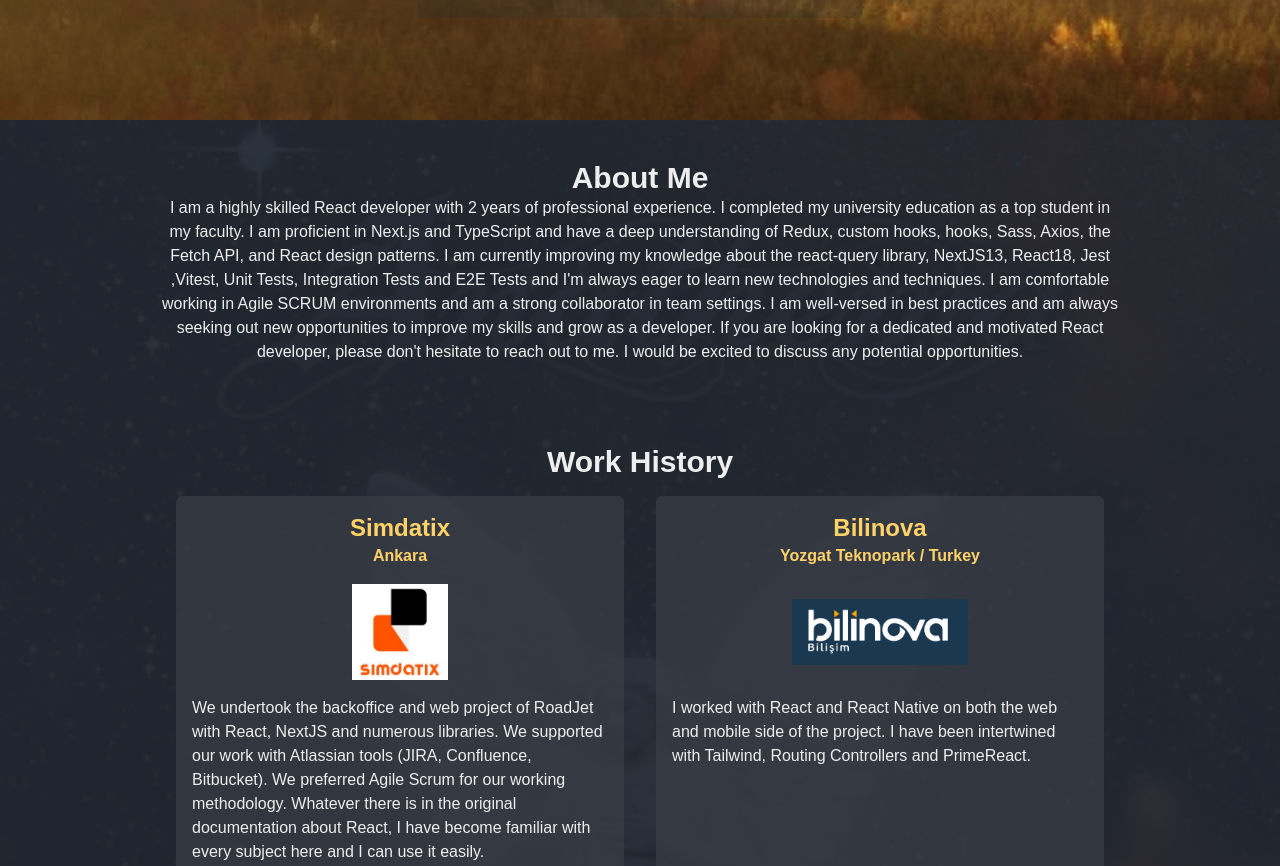
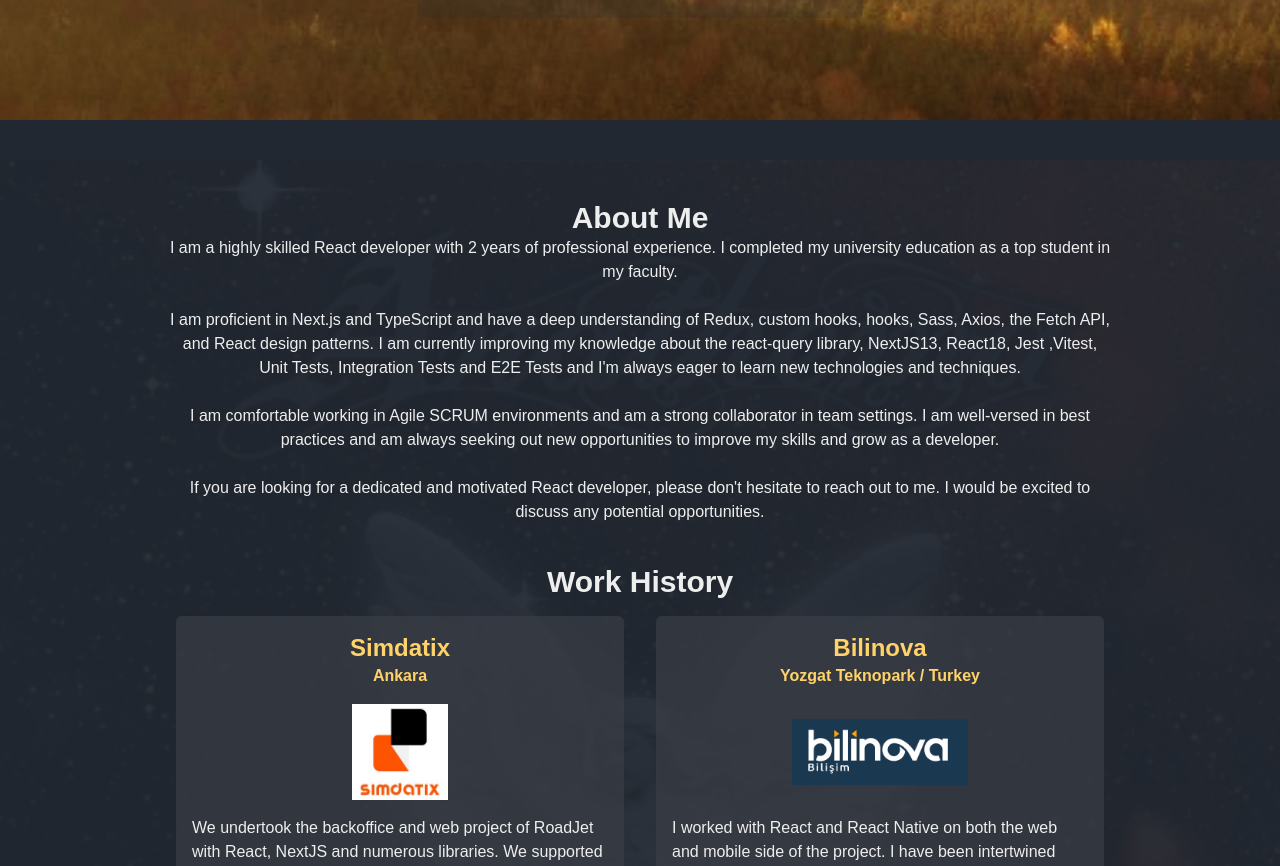
Before and after one commit to darimuhittin/personal-website, a Next.js app: page / in a window 1280 px wide. Shown: the part 680-1546 px from the top of the page. Built offline with nearby package versions, Linux system fonts and the light colour scheme.

Commit message:
Description and title updated for seo.

```diff
--- a/pages/index.js
+++ b/pages/index.js
@@ -30,8 +30,15 @@ export default function Home() {
   return (
     <div className="bg-first text-fourth">
       <Head>
-        <title>Muhittin Darı</title>
-        <meta name="description" content="Muhittin Darı personal website." />
+        <title>
+          Muhittin Darı - Experienced React Developer for High-Quality Web
+          Applications
+        </title>
+        <meta
+          name="description"
+          content="Welcome to the website of Muhittin Darı, an experienced React developer specializing in building high-quality web applications. With expertise in the latest React frameworks and tools, Muhittin can help bring your ideas to life and create engaging user experiences. Explore his portfolio and services to learn how he can help take your web development projects to the next level."
+        />
+
         <link rel="icon" href="/favicon.ico" />
         <link
           rel="stylesheet"
@@ -93,26 +100,32 @@ export default function Home() {
           </div>
         </section>
         <section className="sm:px-10 md:px-20 lg:px-40 bgAngelica">
-          <section className="flex flex-col text-center py-10">
-            <h5 className={styles.sectionTitle}>About Me</h5>
-            <p>
-              I am a highly skilled React developer with 2 years of professional
-              experience. I completed my university education as a top student
-              in my faculty. I am proficient in Next.js and TypeScript and have
-              a deep understanding of Redux, custom hooks, hooks, Sass, Axios,
-              the Fetch API, and React design patterns. I am currently improving
-              my knowledge about the react-query library, NextJS13, React18,
-              Jest ,Vitest, Unit Tests, Integration Tests and E2E Tests and
-              I&apos;m always eager to learn new technologies and techniques. I
-              am comfortable working in Agile SCRUM environments and am a strong
-              collaborator in team settings. I am well-versed in best practices
-              and am always seeking out new opportunities to improve my skills
-              and grow as a developer. If you are looking for a dedicated and
-              motivated React developer, please don&apos;t hesitate to reach out
-              to me. I would be excited to discuss any potential opportunities.
-            </p>
-          </section>
           <section className="flex flex-col text-center my-10">
+            <section className="flex flex-col text-center py-10 px-2">
+              <h5 className={styles.sectionTitle}>About Me</h5>
+              <p>
+                I am a highly skilled React developer with 2 years of
+                professional experience. I completed my university education as
+                a top student in my faculty.
+                <br />
+                <br /> I am proficient in Next.js and TypeScript and have a deep
+                understanding of Redux, custom hooks, hooks, Sass, Axios, the
+                Fetch API, and React design patterns. I am currently improving
+                my knowledge about the react-query library, NextJS13, React18,
+                Jest ,Vitest, Unit Tests, Integration Tests and E2E Tests and
+                I&apos;m always eager to learn new technologies and techniques.
+                <br />
+                <br />I am comfortable working in Agile SCRUM environments and
+                am a strong collaborator in team settings. I am well-versed in
+                best practices and am always seeking out new opportunities to
+                improve my skills and grow as a developer.
+                <br />
+                <br />
+                If you are looking for a dedicated and motivated React
+                developer, please don&apos;t hesitate to reach out to me. I
+                would be excited to discuss any potential opportunities.
+              </p>
+            </section>
             <h5 className={styles.sectionTitle}>Work History</h5>
             <div className="grid grid-cols-1 md:grid-cols-2">
               <WorkCard
```
